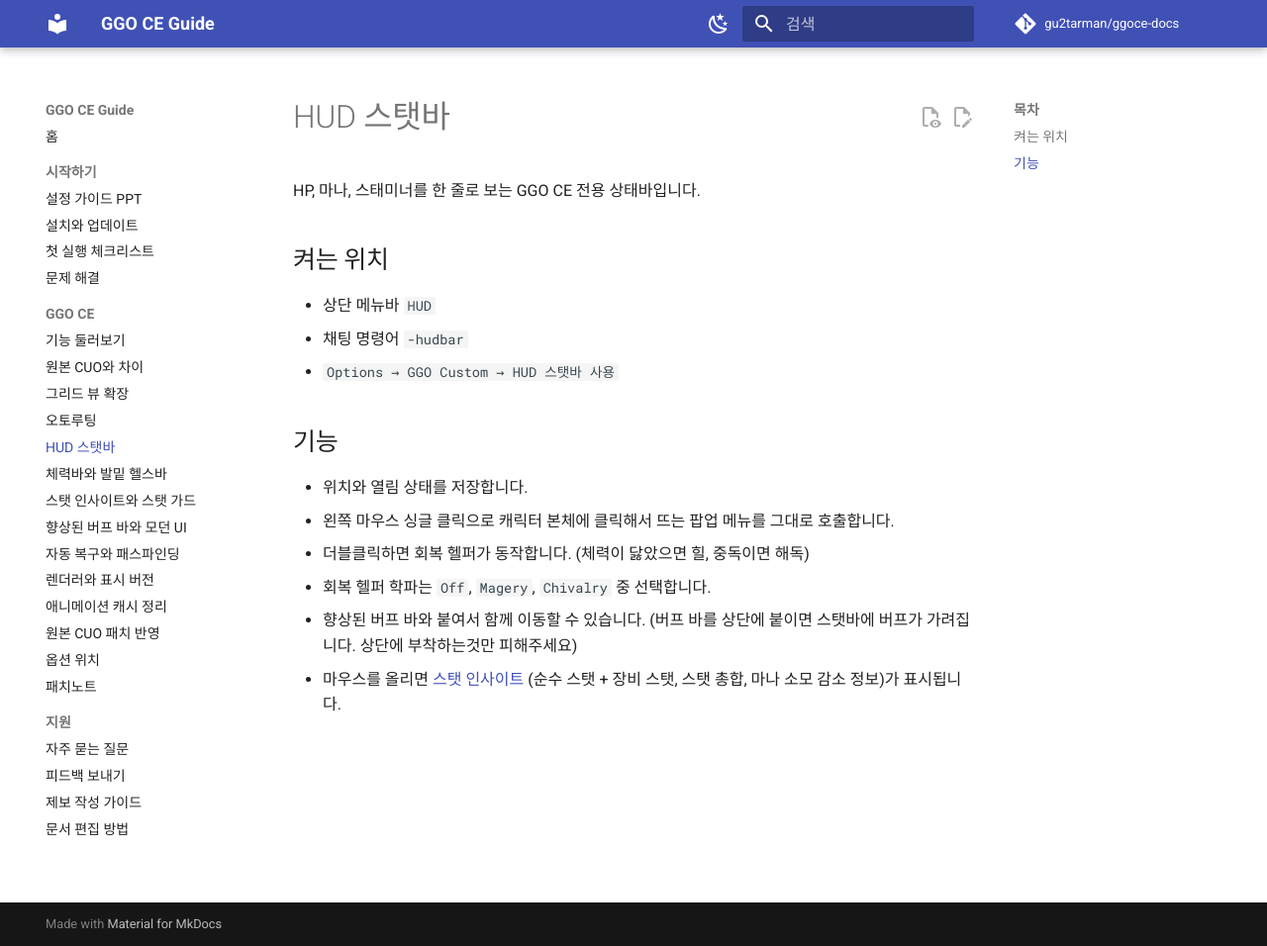
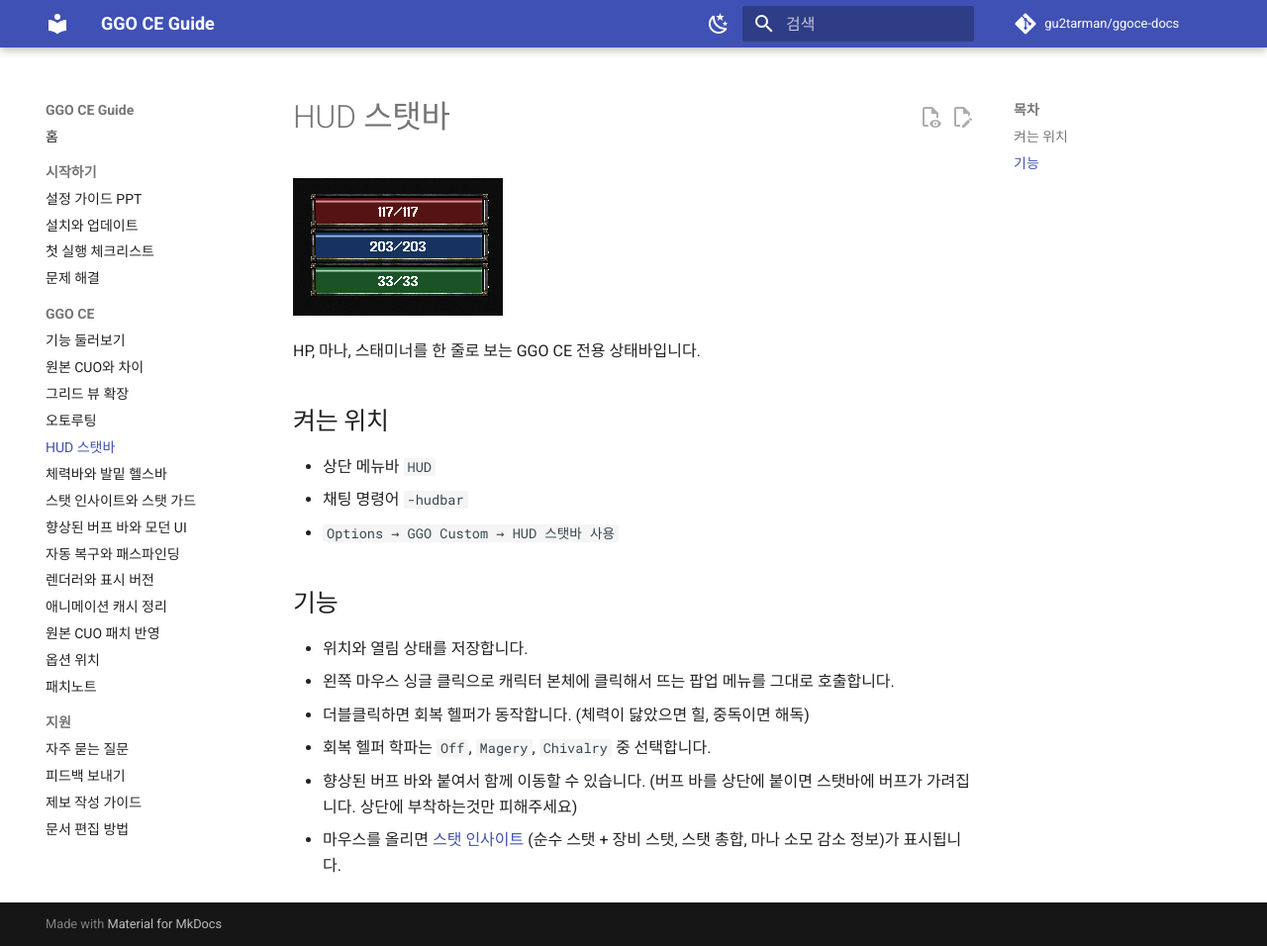
Before and after one commit to gu2tarman/ggoce-docs, an MkDocs documentation site: the page built from docs/ce/hud-statbar.md, in a window 1280 px wide and 956 px high. Shown: the whole window at 99% size. Built offline with MkDocs 1.6.1 and Material for MkDocs 9.7.7, drawn with Linux system fonts in a browser that asks for light colours; comment, search, counter and statistics services are not loaded.

Commit message:
docs: update docs/ce/hud-statbar.md

```diff
--- a/docs/ce/hud-statbar.md
+++ b/docs/ce/hud-statbar.md
@@ -2,6 +2,8 @@
 title: HUD 스탯바
 ---
 # HUD 스탯바
+
+![image.png](/ggoce-docs/assets/images/image.png)
 
 HP, 마나, 스태미너를 한 줄로 보는 GGO CE 전용 상태바입니다.
 
```
